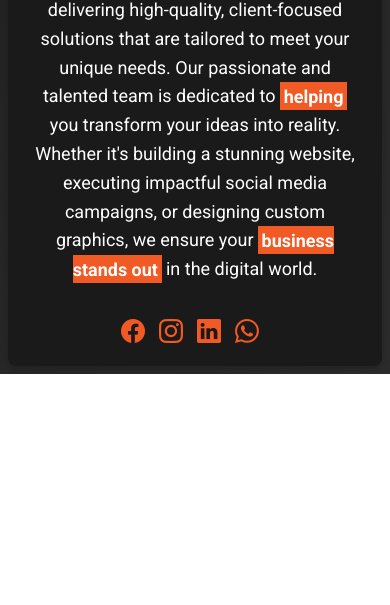
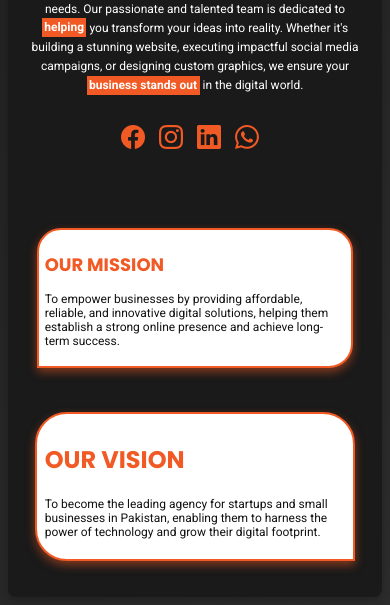
Before and after one commit to RafayMemon01/PakDigit-Solutions, a plain HTML site: page index.html in a window 390 px wide. Shown: the part 850-1455 px from the top of the page. Before the commit the page ends 1224 px from the top, so only its background shows below. Drawn offline with nearby package versions, Linux system fonts and the light colour scheme.

Commit message:
mission vision cards

```diff
--- a/index.html
+++ b/index.html
@@ -73,6 +73,18 @@
                         </div>
                     </div>
                 </div>
+
+                <div class="mission-vision-container">
+                    <div class="mission">
+                        <h2>OUR MISSION</h2>
+                        <p>To empower businesses by providing affordable, reliable, and innovative digital solutions, helping them establish a strong online presence and achieve long-term success.</p>
+                    </div>
+                    <div class="vision">
+                        <h2>OUR VISION</h2>
+                        <p>To become the leading agency for startups and small businesses in Pakistan, enabling them to harness the power of technology and grow their digital footprint.</p>
+                    </div>
+                </div>
+
             </section>
 
         </main>
--- a/script.js
+++ b/script.js
@@ -11,3 +11,19 @@ const mobileNav = document.getElementById("mobileNav");
 burgerBtn.addEventListener("click", () => {
     mobileNav.classList.toggle("open");
 });
+
+document.addEventListener("DOMContentLoaded", function () {
+    const elements = document.querySelectorAll('.mission, .vision');
+
+    const observer = new IntersectionObserver((entries) => {
+        entries.forEach(entry => {
+            if (entry.isIntersecting) {
+                entry.target.classList.add('in-view');
+            }
+        });
+    }, {
+        threshold: 0.2, // Trigger when 20% of the element is visible
+    });
+
+    elements.forEach(element => observer.observe(element));
+});
--- a/style.css
+++ b/style.css
@@ -284,7 +284,7 @@ nav {
     font-size: 48px;
     font-weight: 700;
     line-height: 1.3;
-    text-shadow: rgba(255, 255, 255, 0.25) 0px 13px 27px -5px, rgba(96, 96, 96, 0.3) 0px 8px 16px -8px;
+    text-shadow: rgba(255, 255, 255, 0.25) 0px 13px 27px -5px, rgba(206, 206, 206, 0.3) 0px 8px 16px -8px;
     margin-bottom: 20px;
 }
 
@@ -405,3 +405,58 @@ nav {
         max-width: 400px;
     }
 }
+@media only screen and (max-width: 425px) {
+.right p {
+    font-size: 12px;
+}
+}
+
+
+
+/* OUR VISION AND MISSION */
+
+.mission-vision-container {
+    display: flex;
+    justify-content: space-around;
+    margin-top: 4em;
+    flex-wrap: wrap; /* Allows wrapping for responsiveness */
+}
+
+.mission, .vision {
+    width: 40%; /* Default width for larger screens */
+    background-color: var(--text-color);
+    color: var(--background-color);
+    padding: 0.5em;
+    border-radius: 2em 2em 2em 0em;
+    border: 2px solid var(--primary-color);
+    box-shadow: 0 4px 10px rgba(241, 90, 36, 0.5);
+    margin: 1em 0; /* Adds spacing between items */
+    opacity: 0; /* Start invisible */
+    transform: translateY(50px); /* Slide in from below */
+    transition: transform 0.8s ease, opacity 0.8s ease;
+}
+.mission.in-view, .vision.in-view {
+    opacity: 1; /* Fade in */
+    transform: translateY(0); /* Reset position */
+}
+.vision {
+    border-radius: 2em 2em 0em 2em; /* Slightly different border-radius */
+}
+
+/* Media Query for Responsiveness */
+@media only screen and (max-width: 750px) {
+    .mission-vision-container {
+        flex-direction: column; /* Stacks items vertically */
+        align-items: center;   /* Centers items */
+        gap: 1em;              /* Adds spacing between items */
+    }
+
+    .mission, .vision {
+        width: 90%; /* Makes items take up most of the screen */
+    }
+}
+@media only screen and (max-width: 425px) {
+    .mission,.vision p {
+        font-size: 12px;
+    }
+    }
```
